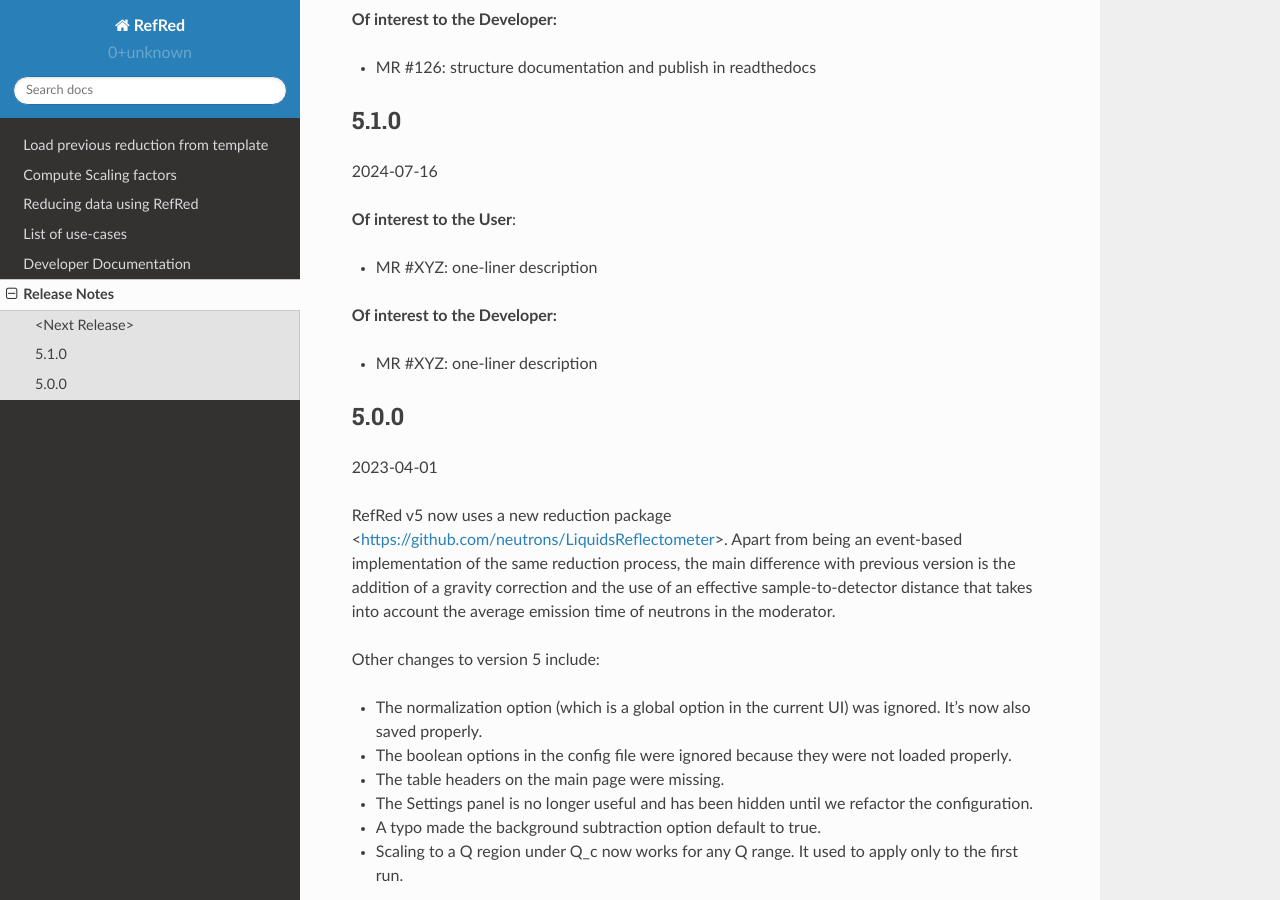
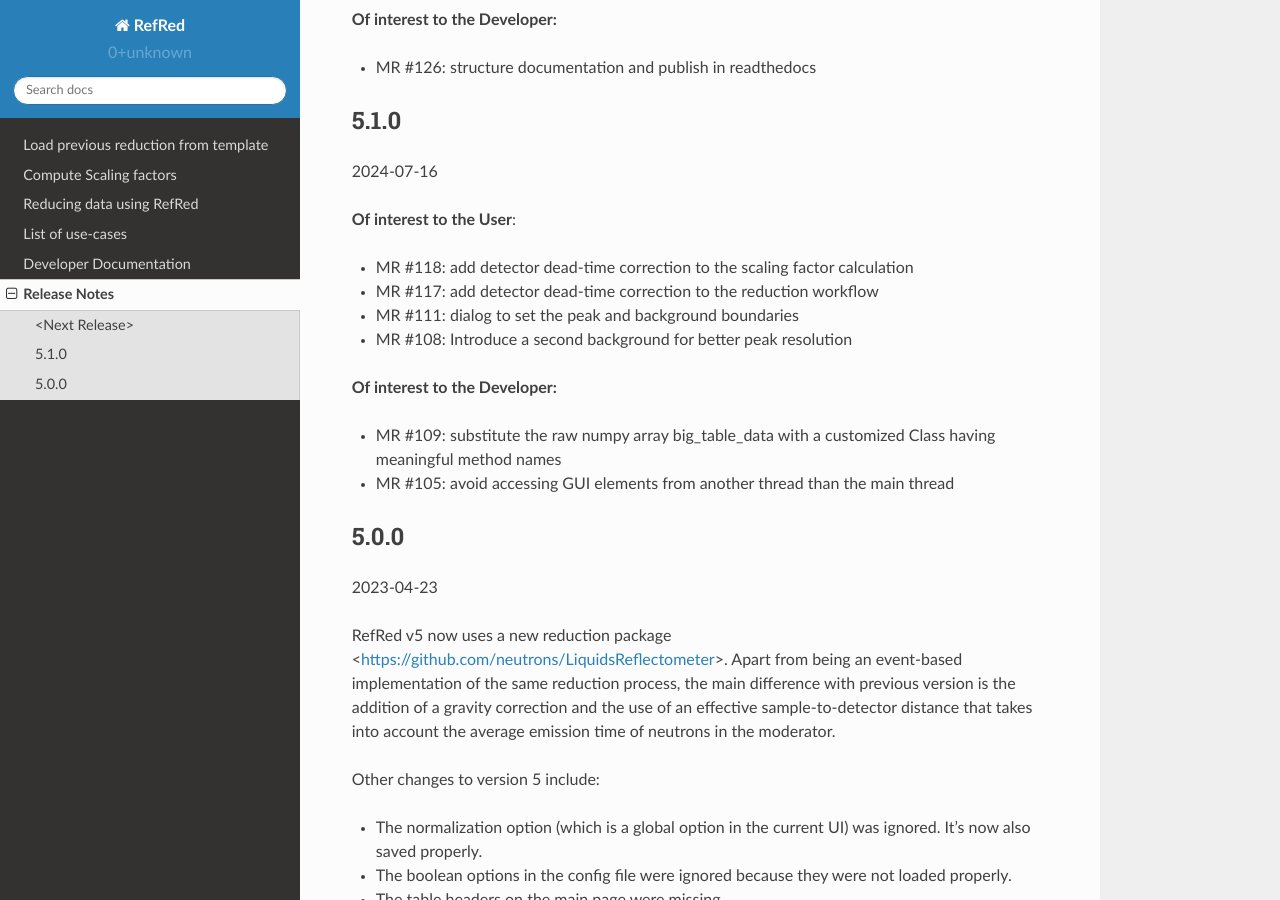
Before and after one commit to neutrons/RefRed, a Sphinx documentation site: the page built from docs/release_notes.rst, in a window 1280 px wide and 900 px high, scrolled down 352 px. Built offline with Sphinx 7.4.7 and the Read the Docs theme 2.0.0, drawn with Linux system fonts in a browser that asks for light colours.

Commit message:
release notes for v5.1.0
Signed-off-by: Jose Borreguero <borreguero@gmail.com>

```diff
--- a/docs/release_notes.rst
+++ b/docs/release_notes.rst
@@ -21,15 +21,19 @@
 
 **Of interest to the User**:
 
-- MR #XYZ: one-liner description
+- MR #118: add detector dead-time correction to the scaling factor calculation
+- MR #117: add detector dead-time correction to the reduction workflow
+- MR #111: dialog to set the peak and background boundaries
+- MR #108: Introduce a second background for better peak resolution
 
 **Of interest to the Developer:**
 
-- MR #XYZ: one-liner description
+- MR #109: substitute the raw numpy array big_table_data with a customized Class having meaningful method names
+- MR #105: avoid accessing GUI elements from another thread than the main thread
 
 5.0.0
 -----
-2023-04-01
+2023-04-23
 
 RefRed v5 now uses a new reduction package <https://github.com/neutrons/LiquidsReflectometer>.
 Apart from being an event-based implementation of the same reduction process,
```
